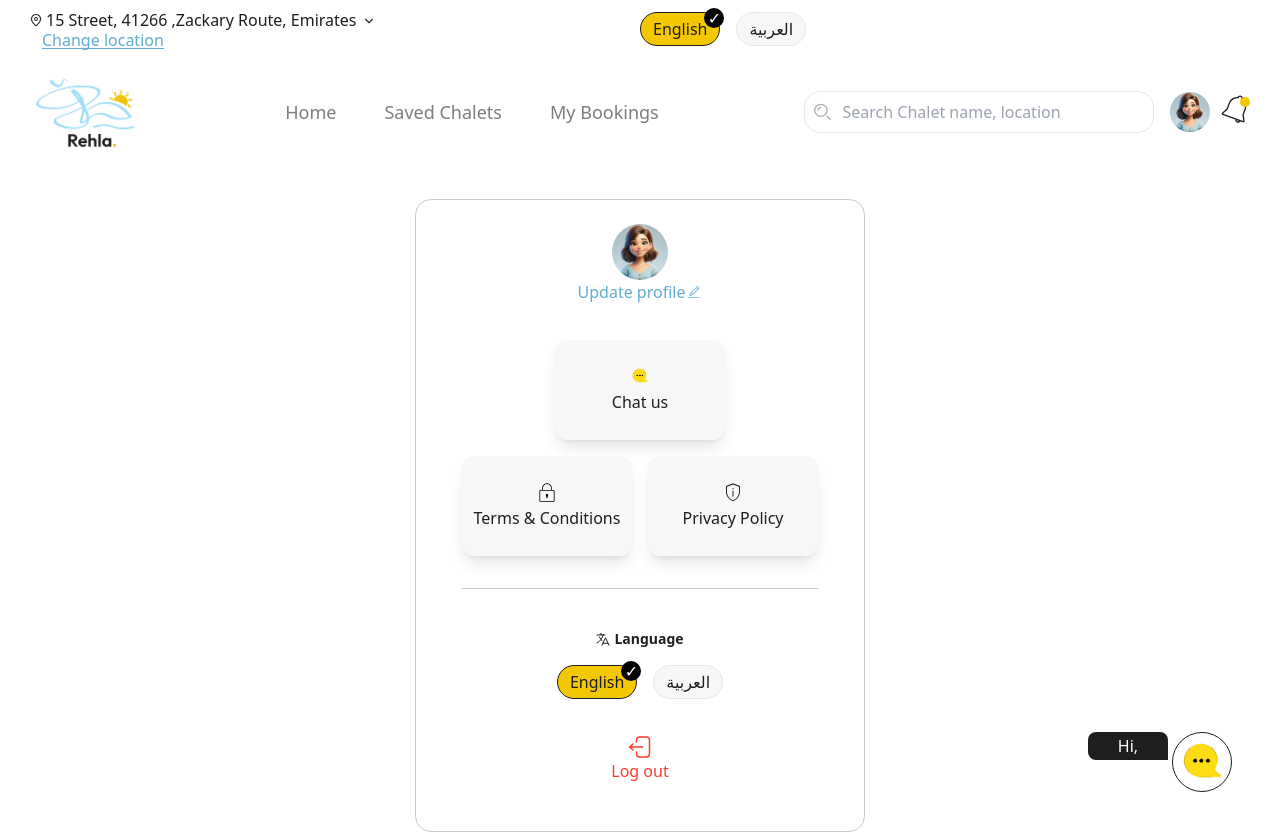
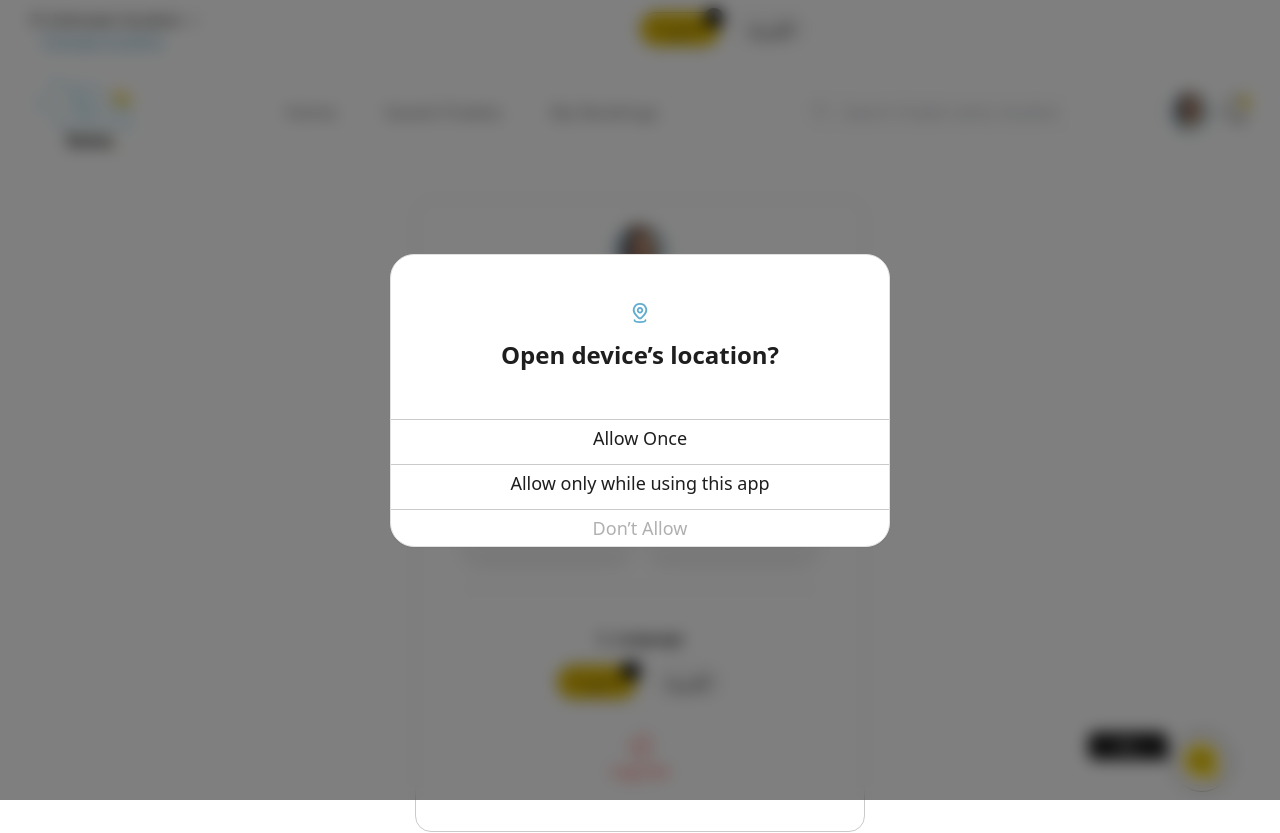
Before and after one commit to mohamedsaeed59/rehla, a React (Vite) app: page /profile in a window 1280 px wide. Shown: the top 833 px of the page. Built offline with nearby package versions, Linux system fonts and the light colour scheme; sample sign-in values are in the browser's storage.

Commit message:
handle the location

```diff
--- a/package.json
+++ b/package.json
@@ -16,6 +16,7 @@
     "i18next": "^23.16.3",
     "i18next-browser-languagedetector": "^8.0.0",
     "i18next-http-backend": "^2.6.2",
+    "js-cookie": "^3.0.5",
     "react": "^18.3.1",
     "react-dom": "^18.3.1",
     "react-hook-form": "^7.53.0",
--- a/src/Components/Header/TopHeader.tsx
+++ b/src/Components/Header/TopHeader.tsx
@@ -1,20 +1,70 @@
-import { memo, useState } from "react";
+import { memo, useEffect, useState } from "react";
 import location from "../../assets/location.webp";
 import drop_down from "../../assets/ic_baseline-arrow-drop-down.webp";
 import Language from "../Global/Language";
 import Location from "../../Pages/Location";
 import { useTranslation } from "react-i18next";
-
+import Cookies from "js-cookie";
+import { useAppDispatch } from "../../app/hooks";
+import { actFetchHomeScreen } from "../../app/home/homeSlice";
 
 function TopHeader() {
-  const [openLocation, setOpenLocation] = useState<boolean>(false);
+  const { t, i18n } = useTranslation();
+  const dispatch = useAppDispatch();
+  const [openLocation, setOpenLocation] = useState(true);
+  const [address, setAddress] = useState("");
+  const [lang, setLang] = useState(localStorage.getItem("i18nextLng") || "en");
 
   const handleOpenLocation = () => {
     setOpenLocation(!openLocation);
   };
 
-  const { t } = useTranslation();
+  const getLocationFromIP = async () => {
+    const response = await fetch(`https://ipapi.co/json/`);
+    const data = await response.json();
+    return {
+      address: `${data.city}, ${data.region}, ${data.country_name}`,
+      coordinates: { lat: data.latitude, lon: data.longitude },
+    };
+  };
 
+  const handleAllowLocation = async () => {
+    const result = await getLocationFromIP();
+    setAddress(result.address);
+    Cookies.set("user_location", result.address, { expires: 7 });
+    setOpenLocation(false);
+
+    dispatch(
+      actFetchHomeScreen({
+        lat: result.coordinates.lat,
+        lon: result.coordinates.lon,
+        lang: lang,
+      })
+    );
+  };
+
+  useEffect(() => {
+    const savedAddress = Cookies.get("user_location");
+    if (savedAddress) {
+      setAddress(savedAddress);
+    }
+
+    const handleLanguageChange = async (newLang: string) => {
+      setLang(newLang);
+      const locationData = await getLocationFromIP();
+
+      dispatch(
+        actFetchHomeScreen({
+          lat: locationData.coordinates.lat,
+          lon: locationData.coordinates.lon,
+          lang: newLang,
+        })
+      );
+    };
+
+    i18n.on("languageChanged", handleLanguageChange);
+    return () => i18n.off("languageChanged", handleLanguageChange);
+  }, [i18n, dispatch]);
 
   return (
     <div className="container">
@@ -24,7 +74,7 @@ function TopHeader() {
             <div className="flex items-center gap-1 text-mainBlack">
               <img src={location} alt="location" className="w-3" />
               <p className="text-base font-normal line-clamp-1">
-                15 Street, 41266 ,Zackary Route, Emirates
+                {address || "Unknown location"}
               </p>
               <img
                 src={drop_down}
@@ -37,7 +87,7 @@ function TopHeader() {
                 onClick={handleOpenLocation}
                 className="text-primary text-base font-normal leading-4 border-b border-b-primary cursor-pointer"
               >
-                 {t('Change location')}
+                {t("Change location")}
               </div>
             </div>
           </div>
@@ -45,7 +95,13 @@ function TopHeader() {
             <Language />
           </div>
         </div>
-        {openLocation && <Location setOpenLocation={setOpenLocation}/>}
+        {openLocation && (
+          <Location
+            setOpenLocation={setOpenLocation}
+            updateAddress={setAddress}
+            handleAllowLocation={handleAllowLocation}
+          />
+        )}
       </div>
     </div>
   );
--- a/src/Pages/Home.tsx
+++ b/src/Pages/Home.tsx
@@ -4,12 +4,10 @@ import TermsConditions from "../Components/home/Terms&Conditions";
 import CloseLocation from "../Components/home/CloseLocation";
 import MostPopular from "../Components/home/MostPopular";
 import RecentlyAdd from "../Components/home/RecentlyAdd";
-import { useAppDispatch, useAppSelector } from "../app/hooks";
-import { actFetchHomeScreen } from "../app/home/homeSlice";
+import { useAppSelector } from "../app/hooks";
 
 function Home() {
   const [showTermsConditions, setShowTermsConditions] = useState<boolean>(false);
-  const dispatch = useAppDispatch();
   const { data } = useAppSelector((state) => state.home);
 
   useEffect(() => {
@@ -22,28 +20,9 @@ function Home() {
   }, []);
 
   const handleAgree = () => {
-
     document.cookie = "termsAccepted=true; path=/; max-age=" + 60 * 60 * 24 * 365;
     setShowTermsConditions(false);
   };
-
-  useEffect(() => {
-    const lang = localStorage.getItem("i18nextLng") || "en";
-
-    if (navigator.geolocation) {
-      navigator.geolocation.getCurrentPosition(
-        (position) => {
-          const { latitude, longitude } = position.coords;
-          dispatch(actFetchHomeScreen({ lat: latitude, lon: longitude, lang: lang }));
-        },
-        (error) => {
-          console.error("Error getting location:", error);
-        }
-      );
-    } else {
-      console.error("Geolocation is not supported by this browser.");
-    }
-  }, [dispatch]);
 
   return (
     <>
--- a/src/Pages/Location.tsx
+++ b/src/Pages/Location.tsx
@@ -5,10 +5,13 @@ import { useTranslation } from "react-i18next";
 
 type Props = {
   setOpenLocation: (open: boolean) => void;
+  updateAddress: (address: string) => void;
+  handleAllowLocation: () => Promise<void>;
 };
 
-const Location = ({ setOpenLocation }: Props) => {
+const Location = ({ setOpenLocation, handleAllowLocation }: Props) => {
   const { t } = useTranslation();
+
   return (
     <div className="absolute top-0 left-0 w-screen h-screen flex justify-center items-center backdrop-blur-[8px] bg-black/50 z-50">
       <div className="w-full md:w-[500px] rounded-3xl bg-body border border-borderColor2 shadow-sm mx-5">
@@ -21,20 +24,20 @@ const Location = ({ setOpenLocation }: Props) => {
           </div>
           <div className="flex flex-col gap-2 text-center">
             <div className="border-t border-borderColor py-1 cursor-pointer">
-              <Link to={"/"} onClick={()=>setOpenLocation(false)} className="font-normal text-base sm:text-lg">
+              <Link to={"/"} onClick={handleAllowLocation} className="font-normal text-base sm:text-lg">
                 {t("Allow Once")}
               </Link>
             </div>
             <Link
               to={"/"}
-              onClick={()=>setOpenLocation(false)}
+              onClick={handleAllowLocation}
               className="font-normal text-base sm:text-lg border-t border-borderColor py-1 cursor-pointer"
             >
               {t("Allow only while using this app")}
             </Link>
             <Link
               to={"/"}
-              onClick={()=>setOpenLocation(false)}
+              onClick={() => setOpenLocation(false)}
               className="font-normal text-base sm:text-lg border-t border-borderColor text-ry4Text py-1 cursor-pointer"
             >
               {t("Don’t Allow")}
```
Also changed, not shown: 1 other file (tests, documents, lock files or other folders).
